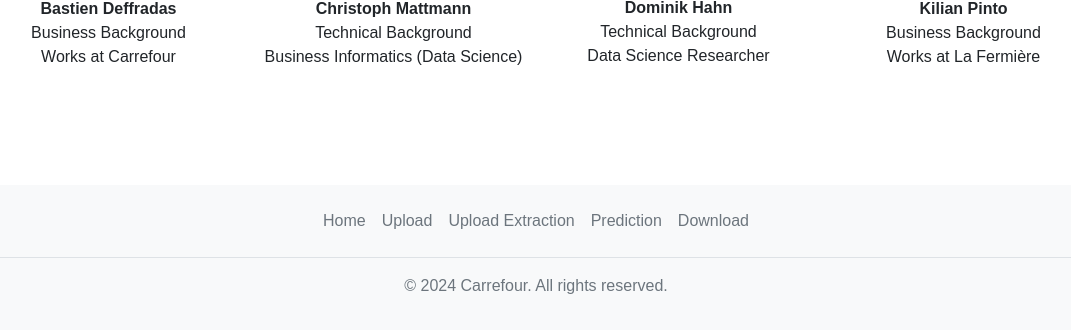
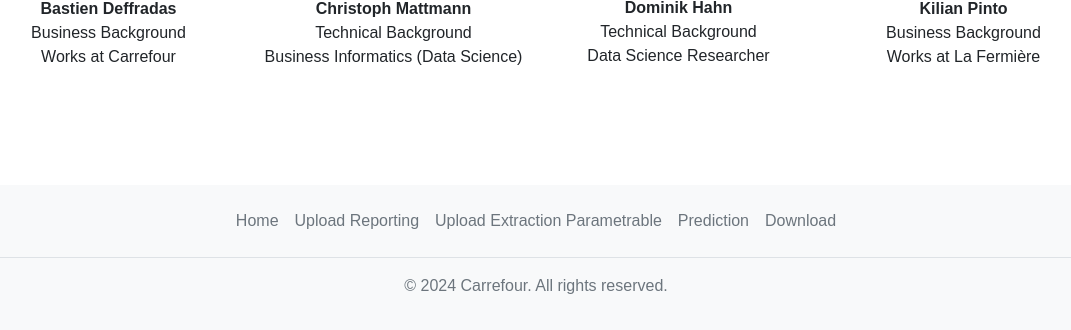
Before and after one commit to Chriss2800/Advanced_Analytics_Applied, a Flask app: page / in a window 1280 px wide. Shown: the part 1362-1692 px from the top of the page, without its empty margins (104-1175 px from the left). Run offline with Flask 3, Linux system fonts and the light colour scheme; some libraries are stand-ins or nearby versions.

Commit message:
Adjustet Tab Notation

```diff
--- a/Flask/templates/base.html
+++ b/Flask/templates/base.html
@@ -28,8 +28,8 @@
             <div class="collapse navbar-collapse" id="navbarNavAltMarkup">
                 <div class="navbar-nav">
                     <a class="nav-link active" aria-current="page" href="{{ url_for('home') }}">Home</a>
-                    <a class="nav-link" href="{{ url_for('upload') }}">Upload</a>
-                    <a class="nav-link" href="{{ url_for('upload_extraction') }}">Upload Extraction</a>
+                    <a class="nav-link" href="{{ url_for('upload') }}">Upload Reporting</a>
+                    <a class="nav-link" href="{{ url_for('upload_extraction') }}">Upload Extraction Parametrable</a>
                     <a class="nav-link" href="{{ url_for('prediction') }}">Prediction</a>
                     <a class="nav-link" href="{{ url_for('download') }}">Download</a>
                 </div>
@@ -49,8 +49,8 @@
     <footer class="py-3 my-4 bg-light">
         <ul class="nav justify-content-center border-bottom pb-3 mb-3">
             <li class="nav-item"><a href="{{ url_for('home') }}" class="nav-link px-2 text-muted">Home</a></li>
-            <li class="nav-item"><a href="{{ url_for('upload') }}" class="nav-link px-2 text-muted">Upload</a></li>
-            <li class="nav-item"><a href="{{ url_for('upload_extraction') }}" class="nav-link px-2 text-muted">Upload Extraction</a></li>
+            <li class="nav-item"><a href="{{ url_for('upload') }}" class="nav-link px-2 text-muted">Upload Reporting</a></li>
+            <li class="nav-item"><a href="{{ url_for('upload_extraction') }}" class="nav-link px-2 text-muted">Upload Extraction Parametrable</a></li>
             <li class="nav-item"><a href="{{ url_for('prediction') }}" class="nav-link px-2 text-muted">Prediction</a></li>
             <li class="nav-item"><a href="{{ url_for('download') }}" class="nav-link px-2 text-muted">Download</a></li>
         </ul>
```
